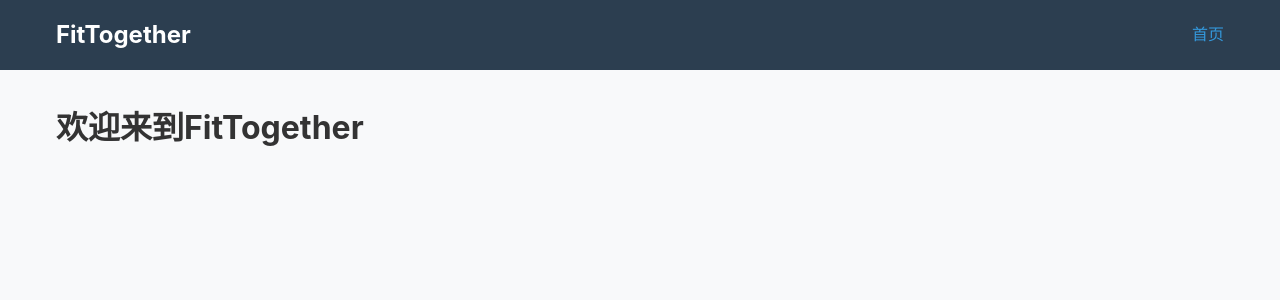
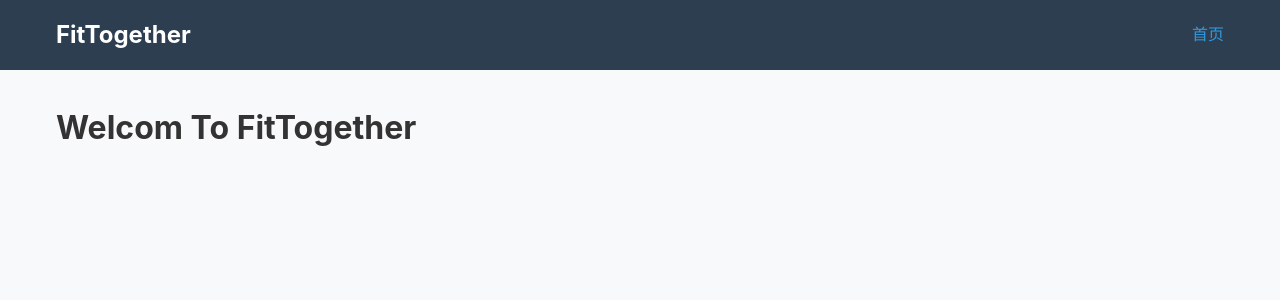
Before and after one commit to Zhmzjy/5032, a Vue app: page / in a window 1280 px wide. Shown: the top 300 px of the page. Built offline with nearby package versions, Linux system fonts and the light colour scheme.

Commit message:
Update HomeView.vue
Change Welcom From Chinese to English.

```diff
--- a/src/views/HomeView.vue
+++ b/src/views/HomeView.vue
@@ -2,7 +2,7 @@
   <div class="home">
     <div class="container">
 
-      <h1>欢迎来到FitTogether</h1>
+      <h1>Welcom To FitTogether</h1>
     </div>
   </div>
 </template>
```
